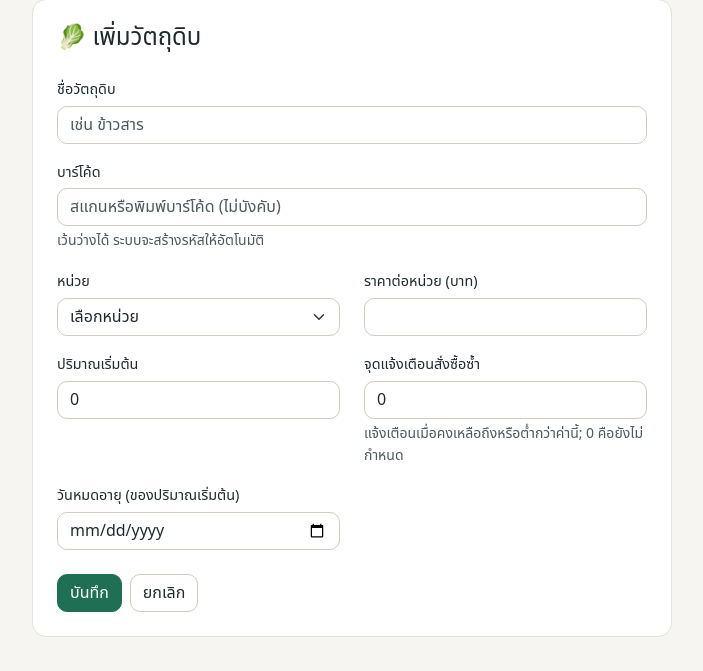
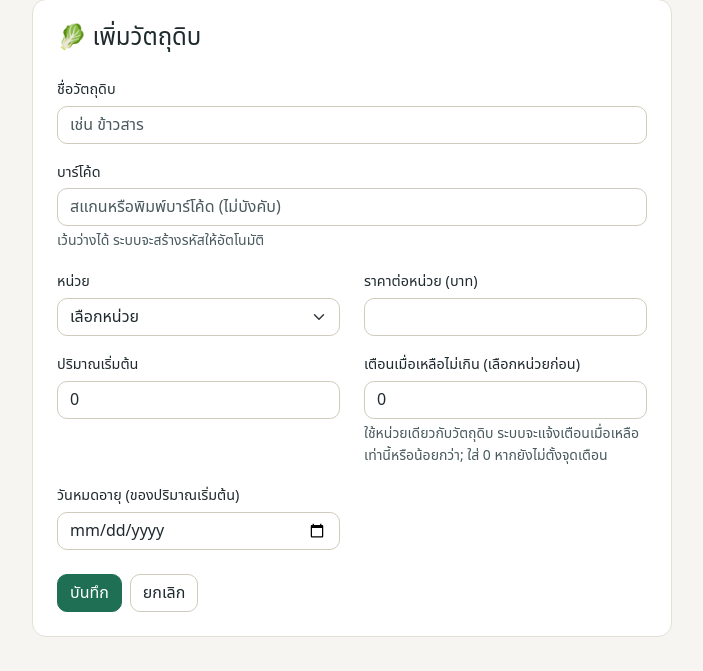
Before and after one commit to theepop66/CN331-Restaurant-management, a Django app: page /inventory/new/ in a window 1280 px wide. Shown: the part 129-800 px from the top of the page, without its empty margins (288-991 px from the left). Run offline with Django 5.2, Linux system fonts and the light colour scheme; a user stored in the database is signed in; tables that the repository leaves empty hold one stand-in row (values such as "Sample post"); some web fonts are replaced.

Commit message:
copy(inventory): clarify reorder threshold units

```diff
--- a/main/myproject/inventory/forms.py
+++ b/main/myproject/inventory/forms.py
@@ -46,7 +46,7 @@ class IngredientForm(forms.ModelForm):
             'unit': 'หน่วย',
             'price': 'ราคาต่อหน่วย (บาท)',
             'stock_quantity': 'ปริมาณ',
-            'par_level': 'จุดแจ้งเตือนสั่งซื้อซ้ำ',
+            'par_level': 'เตือนเมื่อเหลือไม่เกิน',
         }
         widgets = {
             'name': forms.TextInput(
@@ -92,6 +92,10 @@ class IngredientForm(forms.ModelForm):
         self.restaurant = restaurant
         self.fields['unit'].choices = [('', 'เลือกหน่วย')] + list(Ingredient.Unit.choices)
         self.fields['price'].required = True
+        self.fields['par_level'].help_text = (
+            'ใช้หน่วยเดียวกับวัตถุดิบ ระบบจะแจ้งเตือนเมื่อเหลือเท่านี้หรือน้อยกว่า; '
+            'ใส่ 0 หากยังไม่ตั้งจุดเตือน'
+        )
         if self.instance.pk:
             # แก้ไขวัตถุดิบเดิม: ไม่มีช่องวันหมดอายุ (วันหมดอายุอยู่ที่ล็อต)
             del self.fields['expiry_date']
--- a/main/myproject/inventory/models.py
+++ b/main/myproject/inventory/models.py
@@ -81,12 +81,12 @@ class Ingredient(models.Model):
         validators=[MinValueValidator(Decimal('0'))],
     )
     par_level = models.DecimalField(
-        'จุดแจ้งเตือนสั่งซื้อซ้ำ',
+        'เตือนเมื่อเหลือไม่เกิน',
         max_digits=12,
         decimal_places=3,
         default=Decimal('0'),
         validators=[MinValueValidator(Decimal('0'))],
-        help_text='แจ้งเตือนเมื่อคงเหลือถึงหรือต่ำกว่าค่านี้; 0 คือยังไม่กำหนด',
+        help_text='ใช้หน่วยเดียวกับวัตถุดิบ ระบบจะแจ้งเตือนเมื่อเหลือเท่านี้หรือน้อยกว่า; ใส่ 0 หากยังไม่ตั้งจุดเตือน',
     )
     price = models.DecimalField(
         'ราคาต่อหน่วย',
--- a/main/myproject/templates/inventory/detail.html
+++ b/main/myproject/templates/inventory/detail.html
@@ -38,8 +38,8 @@
                 <dl class="def-list">
                     <dt>ราคาต่อหน่วย</dt>
                     <dd>฿{{ ingredient.price|floatformat:2 }}</dd>
-                    <dt>จุดแจ้งเตือนสั่งซื้อซ้ำ</dt>
-                    <dd>{% if ingredient.par_level %}{{ ingredient.par_level|floatformat:'-3' }} {{ ingredient.get_unit_display }}{% else %}ยังไม่กำหนด{% endif %}</dd>
+                    <dt>เตือนเมื่อเหลือไม่เกิน</dt>
+                    <dd>{% if ingredient.par_level %}{{ ingredient.par_level|floatformat:'-3' }} {{ ingredient.get_unit_display }}{% else %}ยังไม่ได้ตั้งจุดเตือน{% endif %}</dd>
                     <dt>จำนวนล็อต</dt>
                     <dd>{{ lots|length }}</dd>
                 </dl>
--- a/main/myproject/templates/inventory/form.html
+++ b/main/myproject/templates/inventory/form.html
@@ -50,4 +50,20 @@
         </div>
     </div>
 </div>
+<script>
+    (() => {
+        const unitSelect = document.getElementById('id_unit');
+        const thresholdLabel = document.querySelector('label[for="id_par_level"]');
+        if (!unitSelect || !thresholdLabel) return;
+
+        const updateThresholdUnit = () => {
+            const selected = unitSelect.options[unitSelect.selectedIndex];
+            const unitName = unitSelect.value ? selected.textContent.trim() : 'เลือกหน่วยก่อน';
+            thresholdLabel.textContent = `เตือนเมื่อเหลือไม่เกิน (${unitName})`;
+        };
+
+        unitSelect.addEventListener('change', updateThresholdUnit);
+        updateThresholdUnit();
+    })();
+</script>
 {% endblock %}
--- a/main/myproject/templates/inventory/list.html
+++ b/main/myproject/templates/inventory/list.html
@@ -90,6 +90,7 @@
                     </td>
                     <td class="num c-stock" data-label="คงเหลือ">
                         <span>{{ item.stock_quantity|floatformat:"-3" }} {{ item.get_unit_display }}{% if item.stock_quantity <= 0 %}<span class="chip chip-muted">หมด</span>{% endif %}</span>
+                        {% if item.par_level %}<span class="item-sub">เตือนเมื่อเหลือไม่เกิน {{ item.par_level|floatformat:"-3" }} {{ item.get_unit_display }}</span>{% endif %}
                     </td>
                     <td class="num c-price" data-label="ราคา/หน่วย">฿{{ item.price|floatformat:2 }}</td>
                     <td class="c-expiry" data-label="หมดอายุเร็วสุด">
```
Also changed, not shown: main/myproject/inventory/migrations/0005_alter_ingredient_par_level_label.py (added).
